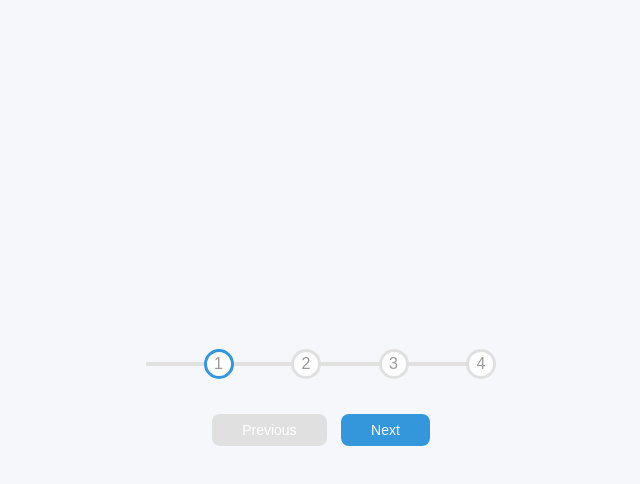
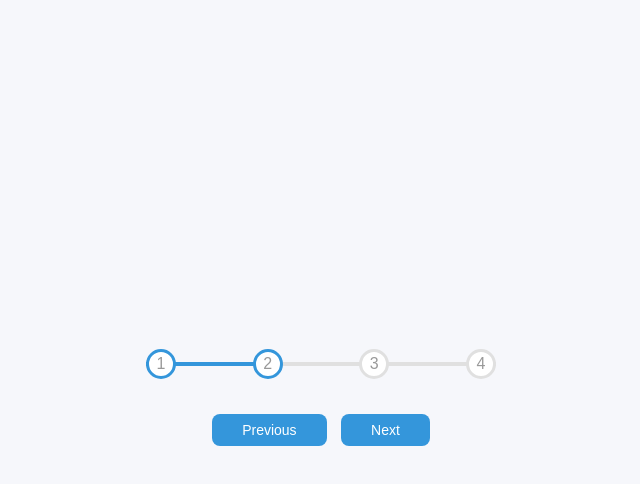
Before and after one commit to fatihtuzunn/50_projects, a plain HTML site: page p2_progress-steps/index.html in a window 1280 px wide. Both pictures are taken after a click on the button "Next". Shown: the whole page, without its empty margins (319-959 px from the left). Drawn offline with Linux system fonts and the light colour scheme; a web font is replaced by a local one.

Commit message:
p2 is done

```diff
--- a/p2_progress-steps/script.js
+++ b/p2_progress-steps/script.js
@@ -0,0 +1,91 @@
+const d = document;
+
+const progress = d.getElementById('progress');
+const prev = d.getElementById('prev');
+const next = d.getElementById('next');
+const circles = d.querySelectorAll('.circle');
+
+let currentActive = 1;
+
+next.addEventListener('click', () => {
+    currentActive++;
+
+    if (currentActive > circles.length) {
+        currentActive = circles.length;
+    }
+
+    update();
+})
+
+prev.addEventListener('click', () => {
+    currentActive--;
+
+    if (currentActive < 1) {
+        currentActive = 1;
+    }
+
+    update();
+
+})
+
+function update() {
+    circles.forEach((circle, index) => {
+        if (index < currentActive) {
+            circle.classList.add('active')
+
+        } else {
+            circle.classList.remove('active');
+        }
+    })
+
+    const actives = d.querySelectorAll('.active');
+
+    progress.style.width = (actives.length-1)/ (circles.length-1) *100 +'%'
+
+    if (currentActive ===1) {
+        prev.disabled = true;
+    }else if(currentActive === circles.length){
+        next.disabled= true;
+    }else{
+        prev.disabled = false;
+        next.disabled = false;
+    }
+}
+
+/*
+Mine Solution
+next.addEventListener('click',()=>{
+    currentActive++;
+
+    if(currentActive > circles.length){
+        currentActive = circles.length;
+    }
+
+    circles.forEach(circle => {
+        circle.classList.remove('active')
+    })
+
+    circles[currentActive-1].classList.add('active')
+
+    currentActive>1 && prev.removeAttribute('disabled')
+
+    currentActive ===4 && next.setAttribute('disabled',true);
+
+})
+prev.addEventListener('click',()=>{
+    currentActive--;
+
+    if(currentActive < 1){
+        currentActive = 1;
+    }
+
+    circles.forEach(circle => {
+        circle.classList.remove('active')
+    })
+
+    circles[currentActive-1].classList.add('active')
+
+    currentActive<4 && next.removeAttribute('disabled')
+    currentActive ===1 && prev.setAttribute('disabled',true);
+
+}) */
--- a/p2_progress-steps/style.css
+++ b/p2_progress-steps/style.css
@@ -51,7 +51,7 @@ body {
 
 
 .progress {
-    background-color: var(--line-border-fill)
+    background-color: var(--line-border-fill);
     position: absolute;
     top: 50%;
     left: 0;
```
